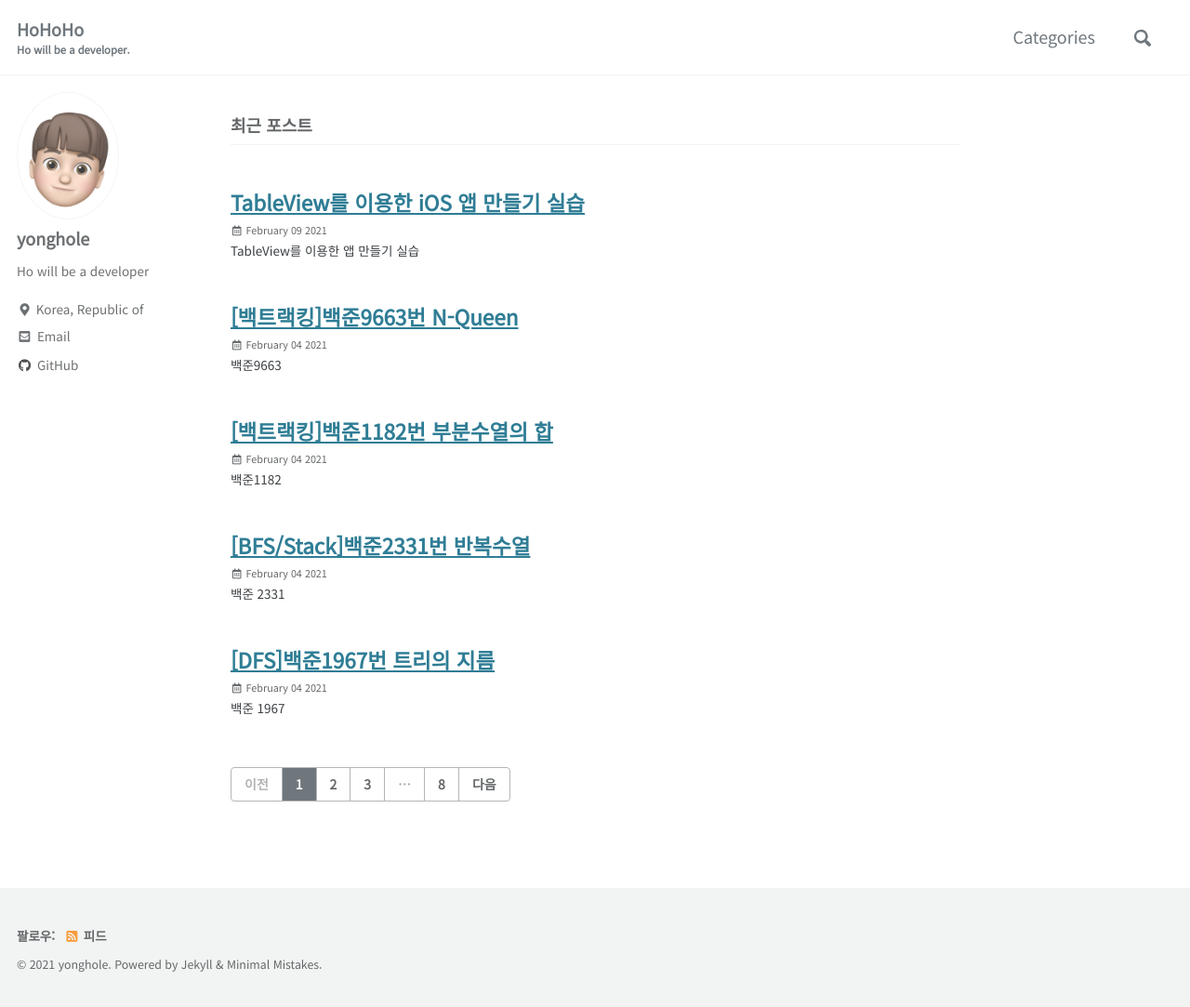
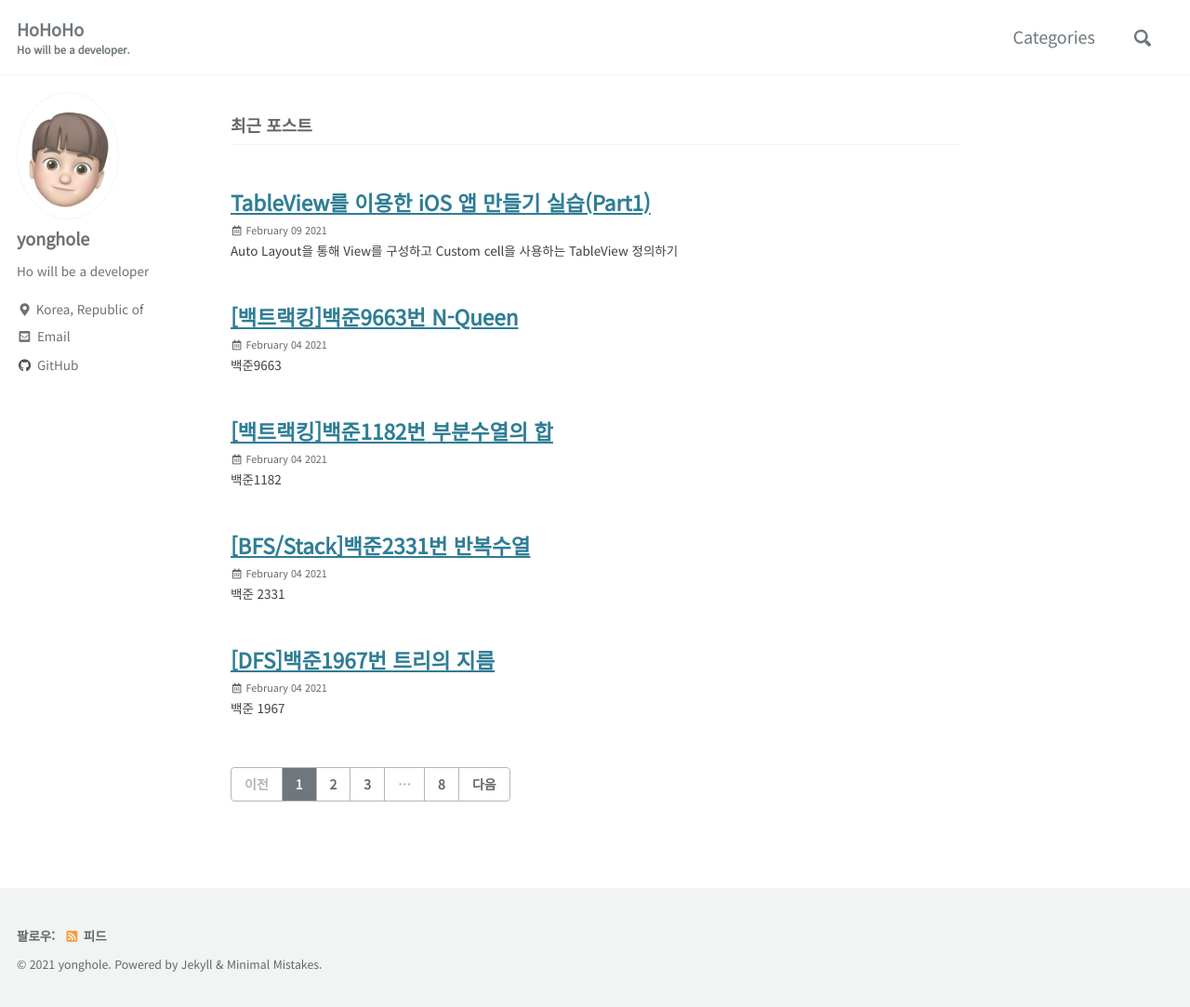
Before and after one commit to yonghole/yonghole.github.io, a Jekyll site: the page built from index.html, in a window 1280 px wide and 1083 px high. Shown: the whole window at 93% size. Built offline with Jekyll 4.4.1, drawn with Linux system fonts in a browser that asks for light colours; cached includes are drawn as plain includes; the list of posts is cut into pages by our own code.

Commit message:
Update 2021-02-09-iOSTableView.md

```diff
--- a/_posts/2021-02-09-iOSTableView.md
+++ b/_posts/2021-02-09-iOSTableView.md
@@ -1,10 +1,10 @@
 ---
-title: "TableView를 이용한 iOS 앱 만들기 실습"
+title: "TableView를 이용한 iOS 앱 만들기 실습(Part1)"
 date: 2021-02-09 01:35:08
 categories: iOS
 ---
 
-# TableView를 이용한 앱 만들기 실습
+## Auto Layout을 통해 View를 구성하고 Custom cell을 사용하는 TableView 정의하기
 
 ![_2021-02-06__10 57 41](https://user-images.githubusercontent.com/55180768/107250510-466af800-6a77-11eb-93e4-174c3c50e0fa.png)
 
```
